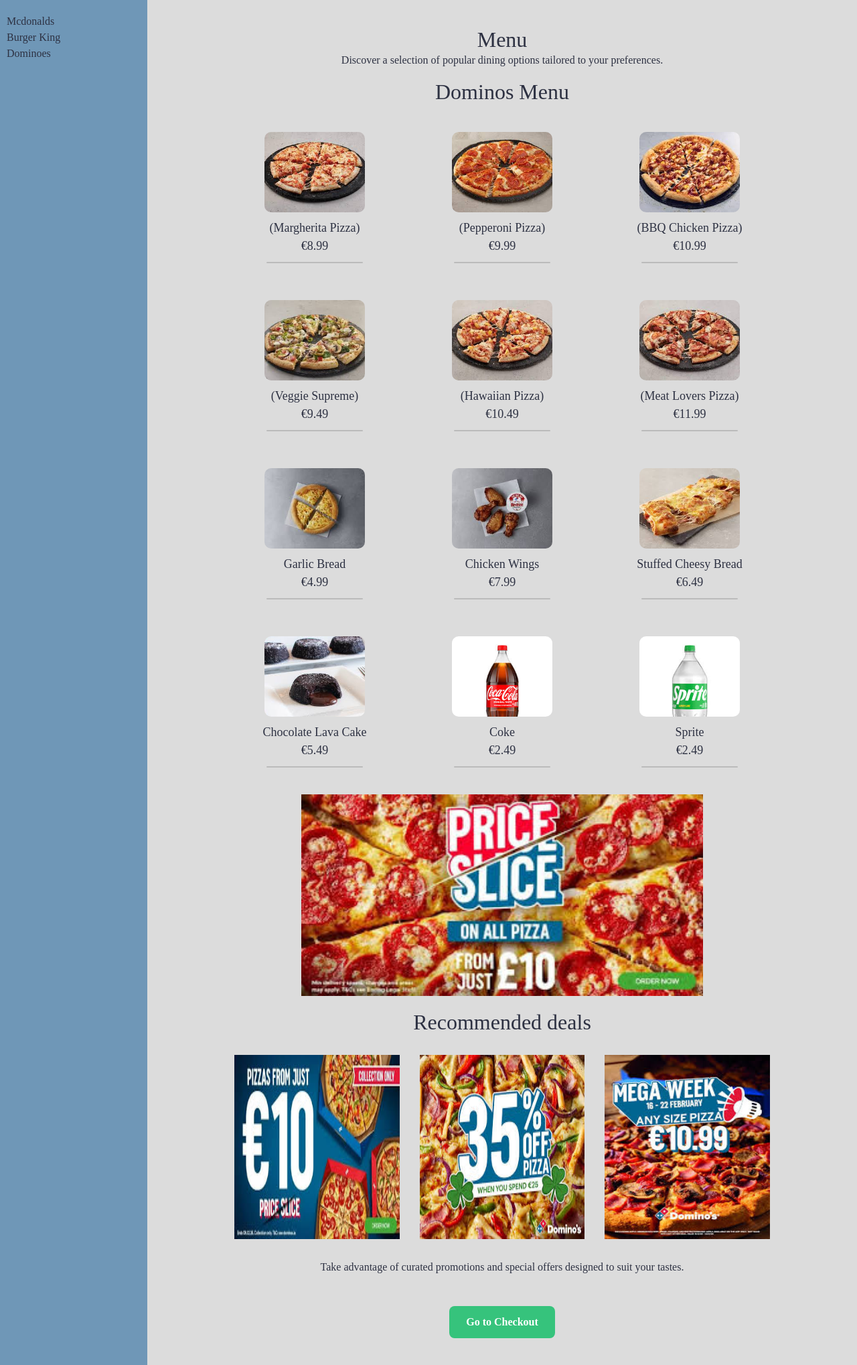
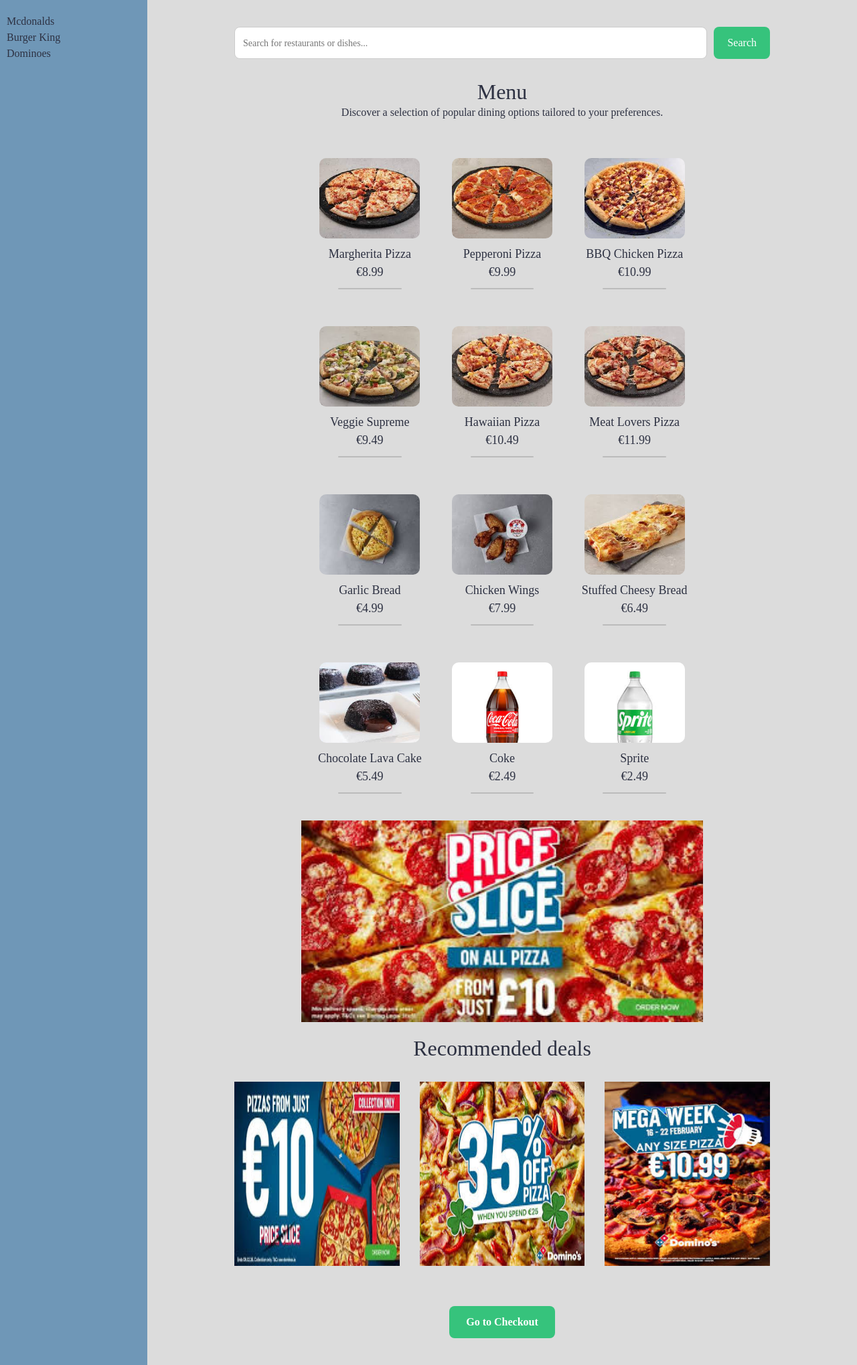
Before and after one commit to AustinCoules/SDEV2004-CA, a Flask app: page /restaurant in a window 1280 px wide. Shown: the part 60-2098 px from the top of the page at 67% size. Run offline with Flask 3, Linux system fonts and the light colour scheme; some web fonts are replaced.

Commit message:
all restaurant webpages localised with images only. translations needed

```diff
--- a/app/static/css/en/restaurant.css
+++ b/app/static/css/en/restaurant.css
@@ -167,3 +167,32 @@ hr.rounded {
 .checkout-btn:hover {
     background-color: #2fa66a;
 }
+
+.search-bar {
+    width: 100%;
+    max-width: 800px;
+    display: flex;
+    gap: 10px;
+    margin-bottom: 30px;
+}
+
+.search-bar input {
+    flex: 1;
+    padding: 12px;
+    font-size: 14px;
+    border: 1px solid #ccc;
+    border-radius: 8px;
+}
+
+.search-bar button {
+    padding: 12px 20px;
+    background-color: #36c37c;
+    color: white;
+    border: none;
+    border-radius: 8px;
+    cursor: pointer;
+}
+
+.search-bar button:hover {
+    background-color: #2fa66a;
+}
--- a/app/templates/restaurant.html
+++ b/app/templates/restaurant.html
@@ -13,121 +13,141 @@
 {% block content %}
 
 <div class="container">
-    <!-- SIDEBAR -->
     <aside class="sidebar">
         <div class="restaurants">
             <div class="restaurants-item">{{ _('Mcdonalds') }}</div>
             <div class="restaurants-item">{{ _('Burger King') }}</div>
             <div class="restaurants-item">{{ _('Dominoes') }}</div>
         </div>
+        {% if lang_code =='pl' %}
+        <div class="coupon-box">
+            <h4>{{ _('Coupon Code') }}</h4>
+            <input type="text" placeholder="{{ _('Enter Code') }}">
+            <button>{{ _('Enter') }}</button>
+        </div>
+        {% elif lang_code == 'de' %}
+        <div class="price-filter">
+            <h4>{{ _('Price Filter') }}</h4>
+            <label><input type="checkbox"> {{ _('Under 5€') }}</label><br>
+            <label><input type="checkbox"> {{ _('5€ - 10€') }}</label><br>
+            <label><input type="checkbox"> {{ _('10€ - 15€') }}</label><br>
+            <label><input type="checkbox"> {{ _('Over 15€') }}</label>
+        </div>
+        <div class="coupon-box">
+            <h4>{{ _('Coupon Code') }}</h4>
+            <input type="text" placeholder="{{ _('Enter Code') }}">
+            <button>{{ _('Enter') }}</button>
+        </div>
+        {% endif %}
     </aside>
 
-    <!-- MAIN CONTENT -->
     <main class="content">
+        {% if lang_code in ['de', 'en'] %}
+        <div class="search-bar">
+            <input type="text" placeholder="{{ _('Search for restaurants or dishes...') }}">
+            <button>{{ _('Search') }}</button>
+        </div>
+        {% elif lang_code =='pl' %}
+        <div class="polish-promo">
+            {{ _('Popular in Warsaw Today') }}
+        </div>
+        <div class="small-box-row">
+            <div class="small-box">
+                <img src="{{ url_for('static', filename='assets/' + lang_code + '/promo1.jpg') }}" alt="promo"/>
+            </div>
+            <div class="small-box">
+                <img src="{{ url_for('static', filename='assets/' + lang_code + '/promo2.jpg') }}" alt="promo"/>
+            </div>
+            <div class="small-box">
+                <img src="{{ url_for('static', filename='assets/' + lang_code + '/promo3.jpg') }}" alt="promo"/>
+            </div>
+        </div>
+        {% endif %}
 
-        <!-- HEADER / INTRO -->
         <section class="intro">
             <h2 class="section-heading mb-0">
-                {% if lang_code=='pl' %}
                 <span class="section-heading-lower">{{ _('Menu') }}</span>
-                {% elif lang_code=='de' %}
-                <span class="section-heading-lower">{{ _('Menu') }}</span>
-                {% else %}
-                <span class="section-heading-upper">{{ _('Menu') }}</span>
-                {% endif %}
             </h2>
-            <p>Discover a selection of popular dining options tailored to your preferences.</p>
+            <p>{{ _('Discover a selection of popular dining options tailored to your preferences.') }}</p>
         </section>
-
-        <section class="dominos-menu">
-            <h2>{{ _('Dominos Menu') }}</h2>
 
         <div class="menu-grid">
 
             <div class="menu-card">
-                    <img src="{{ url_for('static', filename='assets/' + lang_code + '/menuitem/item1.jpg') }}"
-                         alt="item1">
-                    <div class="menu-title">({{ _('Margherita Pizza') }})</div>
-                    <div class="menu-price">€8.99</div>
+                <img src="{{ url_for('static', filename='assets/' + lang_code + '/menuitem/item1.jpg') }}" alt="item1">
+                <div class="menu-title">{{ _('Margherita Pizza') }}</div>
+                <div class="menu-price">{{ _('€8.99') }}</div>
             </div>
 
             <div class="menu-card">
-                    <img src="{{ url_for('static', filename='assets/' + lang_code + '/menuitem/item2.jpg') }}"
-                         alt="item2">
-                    <div class="menu-title">({{ _('Pepperoni Pizza') }})</div>
-                    <div class="menu-price">€9.99</div>
+                <img src="{{ url_for('static', filename='assets/' + lang_code + '/menuitem/item2.jpg') }}" alt="item2">
+                <div class="menu-title">{{ _('Pepperoni Pizza') }}</div>
+                <div class="menu-price">{{ _('€9.99') }}</div>
             </div>
 
             <div class="menu-card">
-                    <img src="{{ url_for('static', filename='assets/' + lang_code + '/menuitem/item3.jpg') }}"
-                         alt="item3">
-                    <div class="menu-title">({{ _('BBQ Chicken Pizza') }})</div>
-                    <div class="menu-price">€10.99</div>
+                <img src="{{ url_for('static', filename='assets/' + lang_code + '/menuitem/item3.jpg') }}" alt="item3">
+                <div class="menu-title">{{ _('BBQ Chicken Pizza') }}</div>
+                <div class="menu-price">{{ _('€10.99') }}</div>
             </div>
 
             <div class="menu-card">
-                    <img src="{{ url_for('static', filename='assets/' + lang_code + '/menuitem/item4.jpg') }}"
-                         alt="item4">
-                    <div class="menu-title">({{ _('Veggie Supreme') }})</div>
-                    <div class="menu-price">€9.49</div>
+                <img src="{{ url_for('static', filename='assets/' + lang_code + '/menuitem/item4.jpg') }}" alt="item4">
+                <div class="menu-title">{{ _('Veggie Supreme') }}</div>
+                <div class="menu-price">{{ _('€9.49') }}</div>
             </div>
 
             <div class="menu-card">
-                    <img src="{{ url_for('static', filename='assets/' + lang_code + '/menuitem/item5.jpg') }}"
-                         alt="item5">
-                    <div class="menu-title">({{ _('Hawaiian Pizza') }})</div>
-                    <div class="menu-price">€10.49</div>
+                <img src="{{ url_for('static', filename='assets/' + lang_code + '/menuitem/item5.jpg') }}" alt="item5">
+                <div class="menu-title">{{ _('Hawaiian Pizza') }}</div>
+                <div class="menu-price">{{ _('€10.49') }}</div>
             </div>
 
             <div class="menu-card">
-                    <img src="{{ url_for('static', filename='assets/' + lang_code + '/menuitem/item6.jpg') }}"
-                         alt="item6">
-                    <div class="menu-title">({{ _('Meat Lovers Pizza') }})</div>
-                    <div class="menu-price">€11.99</div>
+                <img src="{{ url_for('static', filename='assets/' + lang_code + '/menuitem/item6.jpg') }}" alt="item6">
+                <div class="menu-title">{{ _('Meat Lovers Pizza') }}</div>
+                <div class="menu-price">{{ _('€11.99') }}</div>
             </div>
 
             <div class="menu-card">
-                    <img src="{{ url_for('static', filename='assets/' + lang_code + '/menuitem/item7.jpg') }}"
-                         alt="item7">
+                <img src="{{ url_for('static', filename='assets/' + lang_code + '/menuitem/item7.jpg') }}" alt="item7">
                 {% if lang_code=='pl' %}
-                    <div class="menu-title">({{ _('Loaded Fries') }})</div>
-                    <div class="menu-price">€4.99</div>
+                <div class="menu-title">{{ _('Loaded Fries') }}</div>
+                <div class="menu-price">{{ _('€4.99') }}</div>
                 {% elif lang_code=='de' %}
-                    <div class="menu-title">({{ _('Garlic Bread') }})</div>
-                    <div class="menu-price">€4.99</div>
+                <div class="menu-title">{{ _('Double Deal') }}</div>
+                <div class="menu-price">{{ _('€6.49') }}</div>
                 {% else %}
-                    <div class="menu-title">Garlic Bread</div>
-                    <div class="menu-price">€4.99</div>
+                <div class="menu-title">{{ _('Garlic Bread') }}</div>
+                <div class="menu-price">{{ _('€4.99') }}</div>
                 {% endif %}
             </div>
 
             <div class="menu-card">
-                    <img src="{{ url_for('static', filename='assets/' + lang_code + '/menuitem/item8.jpg') }}"
-                         alt="item8">
+                <img src="{{ url_for('static', filename='assets/' + lang_code + '/menuitem/item8.jpg') }}" alt="item8">
                 {% if lang_code=='pl' %}
-                    <div class="menu-title">({{ _('Cheesy Garlic Bread') }})</div>
-                    <div class="menu-price">({{ _('€4.99') }})</div>
+                <div class="menu-title">{{ _('Cheesy Garlic Bread') }}</div>
+                <div class="menu-price">{{ _('€4.99') }}</div>
                 {% elif lang_code=='de' %}
-                    <div class="menu-title">({{ _('Garlic Bread') }})</div>
-                    <div class="menu-price">€4.99</div>
+                <div class="menu-title">{{ _('Cheesy Dough Balls') }}</div>
+                <div class="menu-price">{{ _('€5.99') }}</div>
                 {% else %}
-                    <div class="menu-title">Chicken Wings</div>
-                    <div class="menu-price">€7.99</div>
+                <div class="menu-title">{{ _('Chicken Wings') }}</div>
+                <div class="menu-price">{{ _('€7.99') }}</div>
                 {% endif %}
             </div>
 
             <div class="menu-card">
-                    <img src="{{ url_for('static', filename='assets/' + lang_code + '/menuitem/item9.jpg') }}"
-                         alt="item9">
+                <img src="{{ url_for('static', filename='assets/' + lang_code + '/menuitem/item9.jpg') }}" alt="item9">
                 {% if lang_code=='pl' %}
-                    <div class="menu-title">({{ _('Cheesy Fries') }})</div>
-                    <div class="menu-price">({{ _('€6.49') }})</div>
+                <div class="menu-title">{{ _('Cheesy Fries') }}</div>
+                <div class="menu-price">{{ _('€6.49') }}</div>
                 {% elif lang_code=='de' %}
-                    <div class="menu-title">({{ _('Garlic Bread') }})</div>
-                    <div class="menu-price">€4.99</div>
+                <div class="menu-title">{{ _('Dough Balls with Jalapenos') }}</div>
+                <div class="menu-price">{{ _('€6.59') }}</div>
                 {% else %}
-                    <div class="menu-title">Stuffed Cheesy Bread</div>
-                    <div class="menu-price">€6.49</div>
+                <div class="menu-title">{{ _('Stuffed Cheesy Bread') }}</div>
+                <div class="menu-price">{{ _('€6.49') }}</div>
                 {% endif %}
             </div>
 
@@ -135,14 +155,14 @@
                 <img src="{{ url_for('static', filename='assets/' + lang_code + '/menuitem/item10.jpg') }}"
                      alt="item10">
                 {% if lang_code=='pl' %}
-                    <div class="menu-title">({{ _('Cheesy Garlic Bread with Pepperoni') }})</div>
-                    <div class="menu-price">({{ _('€5.49') }})</div>
+                <div class="menu-title">{{ _('Cheesy Garlic Bread with Pepperoni') }}</div>
+                <div class="menu-price">{{ _('€5.49') }}</div>
                 {% elif lang_code=='de' %}
-                    <div class="menu-title">({{ _('Garlic Bread') }})</div>
-                    <div class="menu-price">€4.99</div>
+                <div class="menu-title">{{ _('Mexican Dough Balls') }}</div>
+                <div class="menu-price">{{ _('€6.59') }}</div>
                 {% else %}
-                    <div class="menu-title">Chocolate Lava Cake</div>
-                    <div class="menu-price">€5.49</div>
+                <div class="menu-title">{{ _('Chocolate Lava Cake') }}</div>
+                <div class="menu-price">{{ _('€5.49') }}</div>
                 {% endif %}
             </div>
 
@@ -150,14 +170,14 @@
                 <img src="{{ url_for('static', filename='assets/' + lang_code + '/menuitem/item11.jpg') }}"
                      alt="item11">
                 {% if lang_code=='pl' %}
-                    <div class="menu-title">({{ _('Pepsi Lemon Zero') }})</div>
-                    <div class="menu-price">({{ _('€2.29') }})</div>
+                <div class="menu-title">{{ _('Pepsi Lemon Zero') }}</div>
+                <div class="menu-price">{{ _('€2.29') }}</div>
                 {% elif lang_code=='de' %}
-                    <div class="menu-title">({{ _('Garlic Bread') }})</div>
-                    <div class="menu-price">€4.99</div>
+                <div class="menu-title">{{ _('Mez Mix') }}</div>
+                <div class="menu-price">{{ _('€1.29') }}</div>
                 {% else %}
-                    <div class="menu-title">Coke</div>
-                    <div class="menu-price">€2.49</div>
+                <div class="menu-title">{{ _('Coke') }}</div>
+                <div class="menu-price">{{ _('€2.49') }}</div>
                 {% endif %}
             </div>
 
@@ -165,57 +185,50 @@
                 <img src="{{ url_for('static', filename='assets/' + lang_code + '/menuitem/item12.jpg') }}"
                      alt="item12">
                 {% if lang_code=='pl' %}
-                    <div class="menu-title">({{ _('Strawberry Lemonade') }})</div>
-                    <div class="menu-price">({{ _('€1.49') }})</div>
+                <div class="menu-title">{{ _('Strawberry Lemonade') }}</div>
+                <div class="menu-price">{{ _('€1.49') }}</div>
                 {% elif lang_code=='de' %}
-                    <div class="menu-title">({{ _('Garlic Bread') }})</div>
-                    <div class="menu-price">€4.99</div>
+                <div class="menu-title">{{ _('Heineken') }}</div>
+                <div class="menu-price">{{ _('€4.39') }}</div>
                 {% else %}
-                    <div class="menu-title">Sprite</div>
-                    <div class="menu-price">€2.49</div>
+                <div class="menu-title">{{ _('Sprite') }}</div>
+                <div class="menu-price">{{ _('€2.49') }}</div>
                 {% endif %}
             </div>
 
         </div>
-        </section>
-        <!-- BIG FEATURE BOX -->
+
         <section class="featured">
-
             <div class="big-box">
-                <img src="{{ url_for('static', filename='assets/' + lang_code + '/dominos_deal.jpg') }}"
-                     alt="food"/>
+                <img src="{{ url_for('static', filename='assets/' + lang_code + '/dominos_deal.jpg') }}" alt="food"/>
             </div>
         </section>
 
-        <!-- SMALL BOXES / PROMOS -->
+        {% if lang_code in ['de', 'en'] %}
         <section class="promos">
             <h2 class="section-heading mb-0">
-                <span class="section-heading-lower">Recommended deals</span>
+                <span class="section-heading-lower">{{ _('Recommended deals') }}</span>
             </h2>
-
             <div class="small-box-row">
                 <div class="small-box">
-                    <img src="{{ url_for('static', filename='assets/' + lang_code + '/promo1.jpg') }}"
-                         alt="promo"/>
+                    <img src="{{ url_for('static', filename='assets/' + lang_code + '/promo1.jpg') }}" alt="promo"/>
                 </div>
                 <div class="small-box">
-                    <img src="{{ url_for('static', filename='assets/' + lang_code + '/promo2.jpg') }}"
-                         alt="promo"/>
+                    <img src="{{ url_for('static', filename='assets/' + lang_code + '/promo2.jpg') }}" alt="promo"/>
                 </div>
                 <div class="small-box">
-                    <img src="{{ url_for('static', filename='assets/' + lang_code + '/promo3.jpg') }}"
-                         alt="promo"/>
+                    <img src="{{ url_for('static', filename='assets/' + lang_code + '/promo3.jpg') }}" alt="promo"/>
                 </div>
             </div>
+        </section>
+        {% endif %}
 
-            <p>
-                Take advantage of curated promotions and special offers designed to suit your tastes.
-            </p>
-        </section>
         <a href="{{ url_for('checkout') }}" class="checkout-btn">
             {{ _('Go to Checkout') }}
         </a>
+
     </main>
+
 </div>
 
 {% endblock %}
```
Also changed, not shown: app/static/css/de/restaurant.css (+84 -0 lines), app/static/css/pl/restaurant.css (+42 -3 lines), app/static/assets/de/menuitem/item10.jpg, app/static/assets/de/menuitem/item11.jpg, app/static/assets/de/menuitem/item12.jpg, app/static/assets/de/menuitem/item7.jpg, app/static/assets/de/menuitem/item8.jpg, app/static/assets/de/menuitem/item9.jpg, app/static/assets/de/promo1.jpg (added), app/static/assets/de/promo2.jpg (added), app/static/assets/de/promo3.jpg (added), app/static/assets/pl/promo1.jpg (added), app/static/assets/pl/promo2.jpg (added), app/static/assets/pl/promo3.jpg (added). Lines whose indentation alone changed are shown as unchanged.
